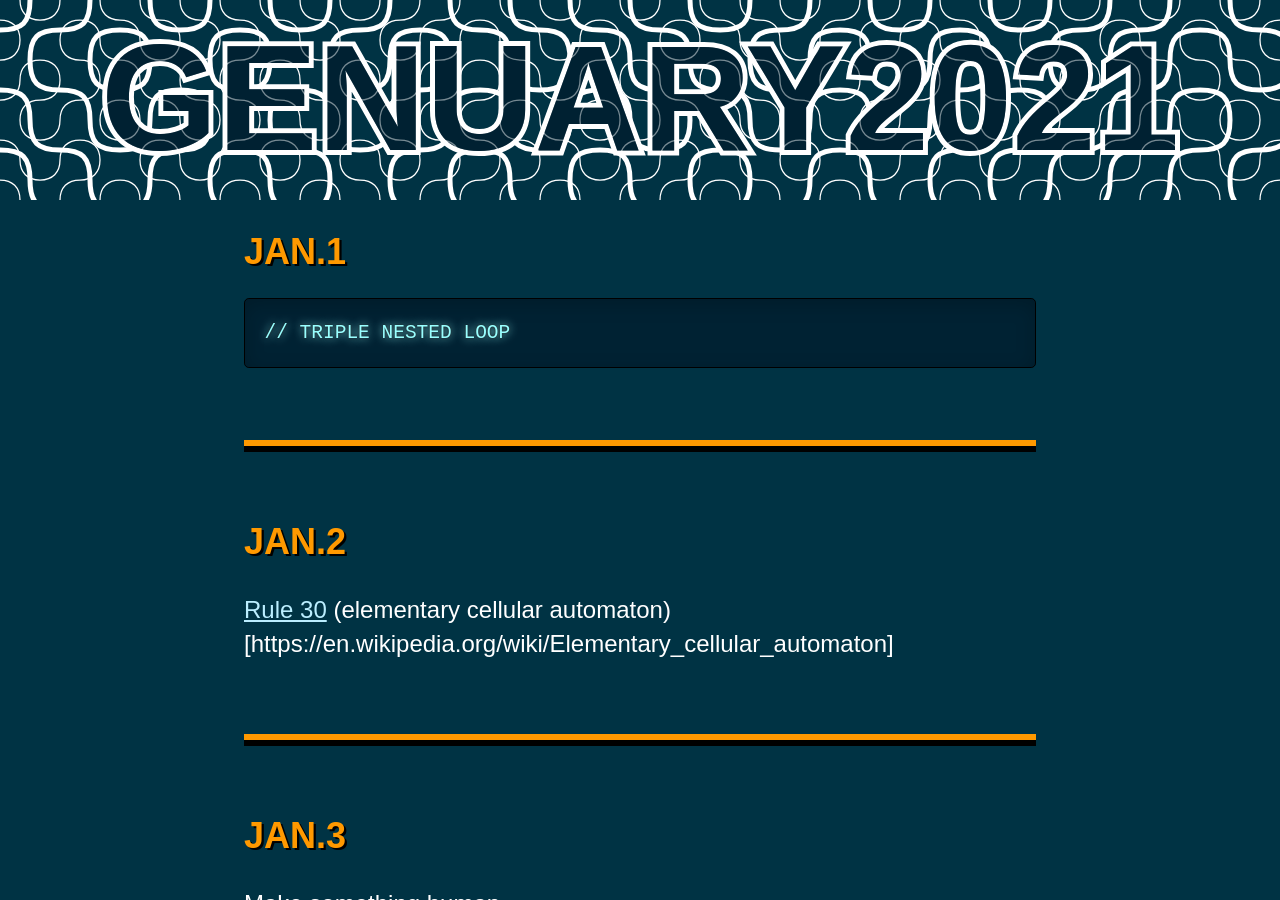
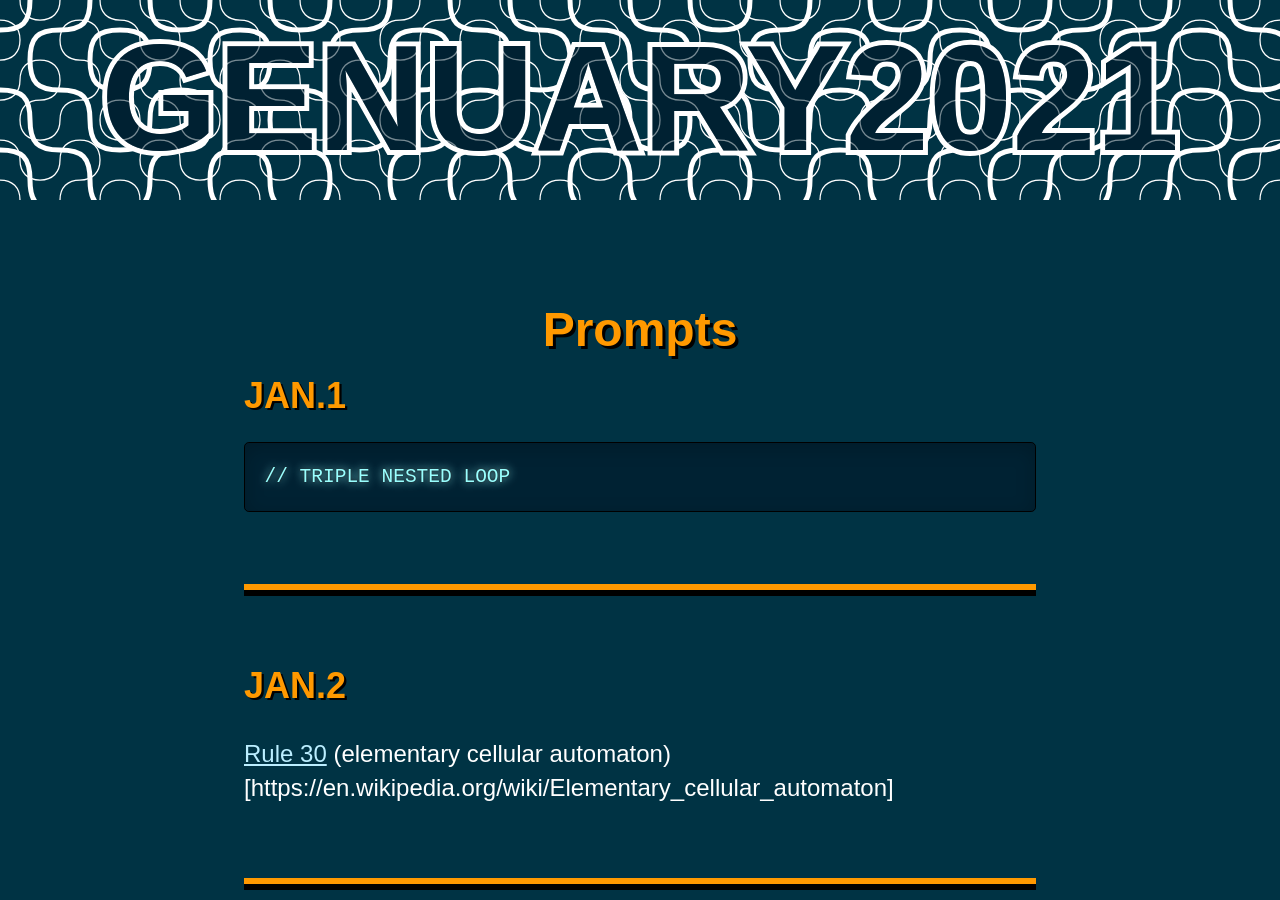
Before and after one commit to genuary2021/genuary2021.github.io, a Jekyll site: the page built from prompts.md, in a window 1280 px wide and 900 px high. Built offline with Jekyll 4.4.1, drawn with Linux system fonts in a browser that asks for light colours; our own code applies the rules of GitHub Pages for plain Markdown files.

Commit message:
added a h1 to prompts page, so the title shows up as Prompts rather than JAN.1

````diff
--- a/prompts.md
+++ b/prompts.md
@@ -1,3 +1,5 @@
+# Prompts
+
 ## JAN.1
 
 ```
````
